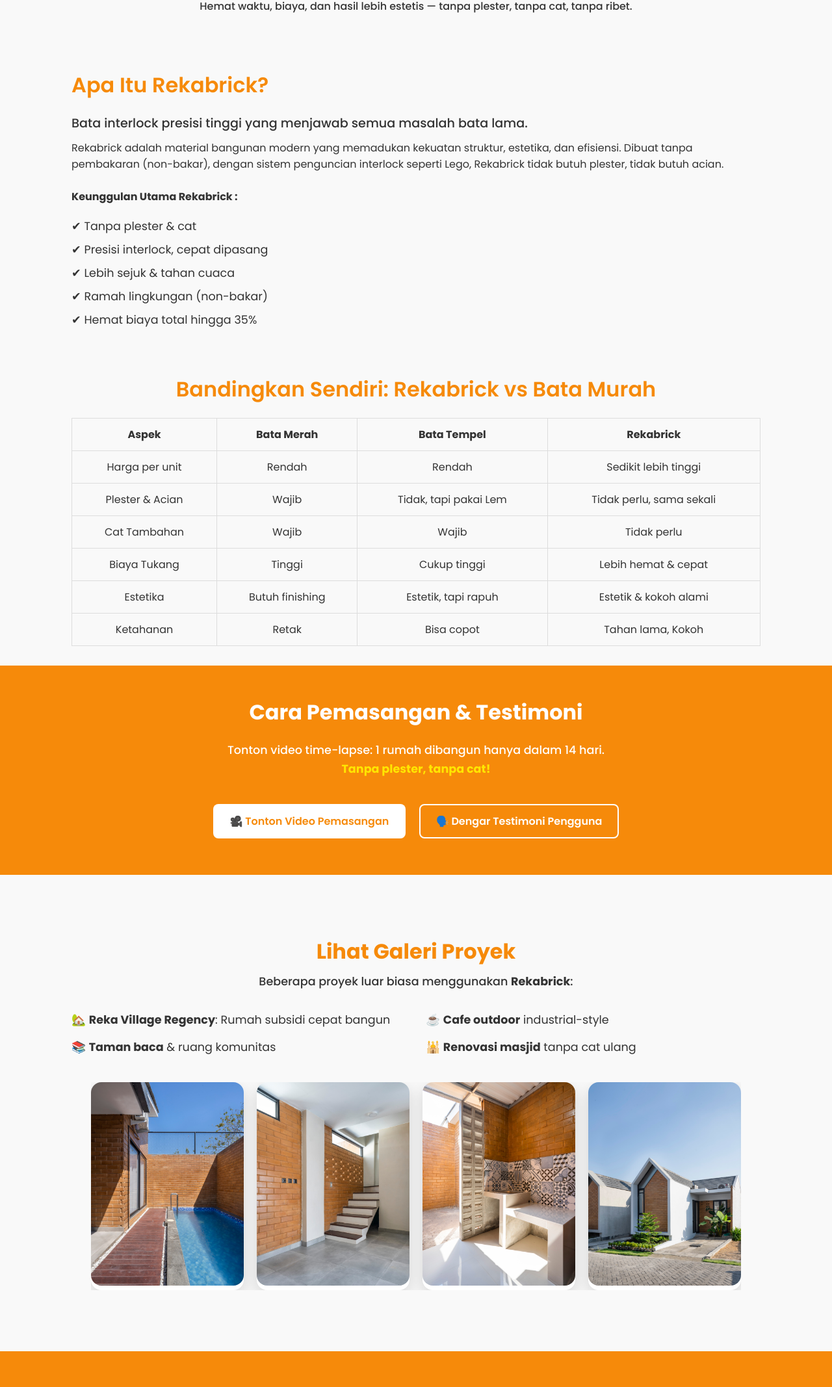
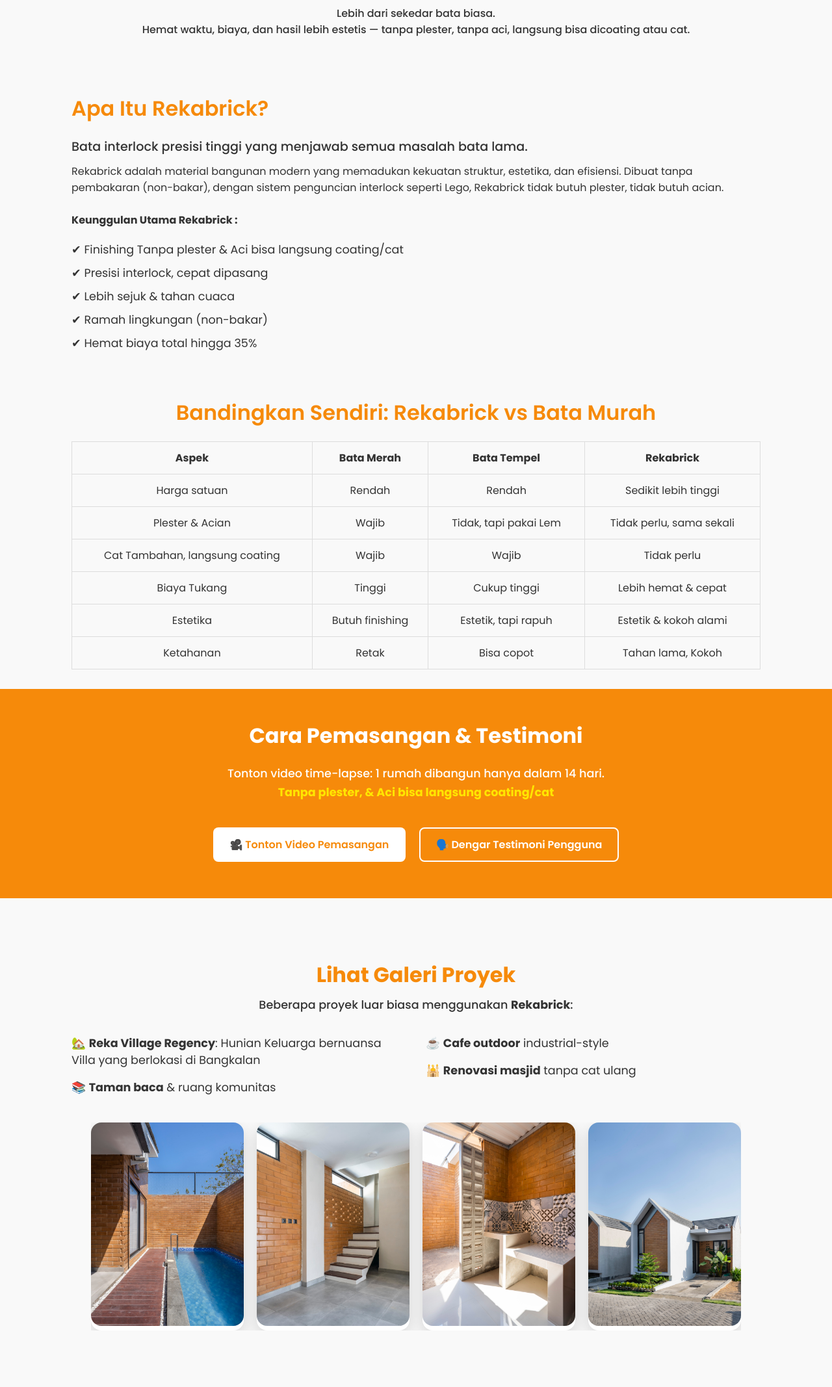
Before and after one commit to SyaifulNW/Rekabrick, a plain HTML site: page Index.html in a window 1280 px wide. Shown: the part 2144-4278 px from the top of the page at 65% size. Drawn offline with nearby package versions, Linux system fonts and the light colour scheme.

Commit message:
tambahan

```diff
--- a/Index.html
+++ b/Index.html
@@ -86,6 +86,7 @@
                 <li>⛔ Biaya tukang makin membengkak</li>
                 <li>⛔ Finishing ulang pakai plester, acian, dan cat</li>
                 <li>⛔ Bata tempel bisa rontok atau retak</li>
+                <li>⛔ Bata tempel 3 kali kerja harus bikin dulu baru tempel bata </li>
             </ul>
             <br>
             <h2 data-aos="zoom-in" data-aos-delay="200">✅ <strong>Rekabrick hadir sebagai solusi interlock presisi tinggi!</strong></h2>
@@ -105,8 +106,8 @@
                 <strong style="color: rgb(223, 144, 26); text-shadow: 2px 2px 4px rgb(255, 255, 255);">REKABRICK</strong>.
             </p>
             <p>
-                Lebih dari sekadar harga bata termurah. <br>
-                Hemat waktu, biaya, dan hasil lebih estetis — tanpa plester, tanpa cat, tanpa ribet.
+                Lebih dari sekedar bata biasa. <br>
+                Hemat waktu, biaya, dan hasil lebih estetis — tanpa plester, tanpa aci, langsung bisa dicoating atau cat.
             </p>
             <!-- <div class="cta-buttons">
                 <a href="#tentang" class="btn"><strong>Kenali Lebih Dekat</strong></a>
@@ -126,7 +127,7 @@
             <p1><strong>Keunggulan Utama Rekabrick :</strong></p1>
 
             <ul class="keunggulan">
-                <li>✔ Tanpa plester & cat</li>
+                <li>✔ Finishing Tanpa plester & Aci bisa langsung coating/cat</li>
                 <li>✔ Presisi interlock, cepat dipasang</li>
                 <li>✔ Lebih sejuk & tahan cuaca</li>
                 <li>✔ Ramah lingkungan (non-bakar)</li>
@@ -150,7 +151,7 @@
                 </thead>
              <tbody>
     <tr>
-        <td data-label="Aspek">Harga per unit</td>
+        <td data-label="Aspek">Harga satuan</td>
         <td data-label="Bata Merah">Rendah</td>
         <td data-label="Bata Tempel">Rendah</td>
         <td data-label="Rekabrick">Sedikit lebih tinggi</td>
@@ -162,7 +163,7 @@
         <td data-label="Rekabrick">Tidak perlu, sama sekali</td>
     </tr>
     <tr>
-        <td data-label="Aspek">Cat Tambahan</td>
+        <td data-label="Aspek">Cat Tambahan, langsung coating</td>
         <td data-label="Bata Merah">Wajib</td>
         <td data-label="Bata Tempel">Wajib</td>
         <td data-label="Rekabrick">Tidak perlu</td>
@@ -197,7 +198,7 @@
         <h2 style="font-size: 2rem; font-weight: 700; color: #ffffff;"> Cara Pemasangan & Testimoni</h2>
         <p style="font-size: 1.1rem; color: #fff; max-width: 600px; margin: 1rem auto;">
             Tonton video time-lapse: 1 rumah dibangun hanya dalam 14 hari.<br>
-            <strong style="color: #ffe600;">Tanpa plester, tanpa cat!</strong>
+            <strong style="color: #ffe600;">Tanpa plester, & Aci bisa langsung coating/cat</strong>
         </p>
         <div class="cta-buttons" style="margin-top: 2rem;">
             <a href="https://www.instagram.com/reel/DBh_pvFSD2i/?igsh=eHRkZzAzZWhkY3Ay" class="btn1 btn-primary">🎥 Tonton Video Pemasangan</a>
@@ -220,7 +221,7 @@
 
     <div style="display: flex; flex-wrap: wrap; justify-content: center; gap: 1.9rem; text-align: justify;">
       <ul style="flex: 1 1 300px; list-style: none; padding: 0; margin: 0;">
-        <li style="margin-bottom: 1rem;">🏡 <strong>Reka Village Regency</strong>: Rumah subsidi cepat bangun</li>
+        <li style="margin-bottom: 1rem;">🏡 <strong>Reka Village Regency</strong>: Hunian Keluarga bernuansa <br>Villa yang berlokasi di Bangkalan</li>
         <li style="margin-bottom: 1rem;">📚 <strong>Taman baca</strong> & ruang komunitas</li>
       </ul>
       <ul style="flex: 1 1 300px; list-style: none; padding: 0; margin: 0;">
@@ -253,11 +254,11 @@
       <div class="col-md-6">
         <h2 class="mb-4" style="font-weight: 700; color: #ffffff;">Kenapa Harus <span style="color: #ffffff;">Rekabrick?</span></h2>
         <ul class="list-unstyled fs-5">
-          <li class="mb-3">✅ <strong>Tanpa plester & cat</strong> → hemat <strong>30–35%</strong></li>
+          <li class="mb-3">✅ <strong>Tanpa plester & cat</strong> → hemat <strong>35%</strong></li>
           <li class="mb-3">✅ <strong>Estetik langsung</strong> dari pabrik</li>
           <li class="mb-3">✅ <strong>Tahan cuaca</strong> & kuat</li>
           <li class="mb-3">✅ <strong>Ramah lingkungan</strong></li>
-          <li class="mb-3">✅ Cocok untuk <strong>rumah, cafe, masjid, dll</strong></li>
+          <li class="mb-3">✅ Cocok untuk <strong>segala jenis bangunan Rumah, cafe, villa, Perumahan, Masjid</strong></li>
         </ul>
         <div class="cta-buttons mt-4">
           <a href="#" class="btn1 btn-primary">📄 Download Brosur PDF</a>
```
